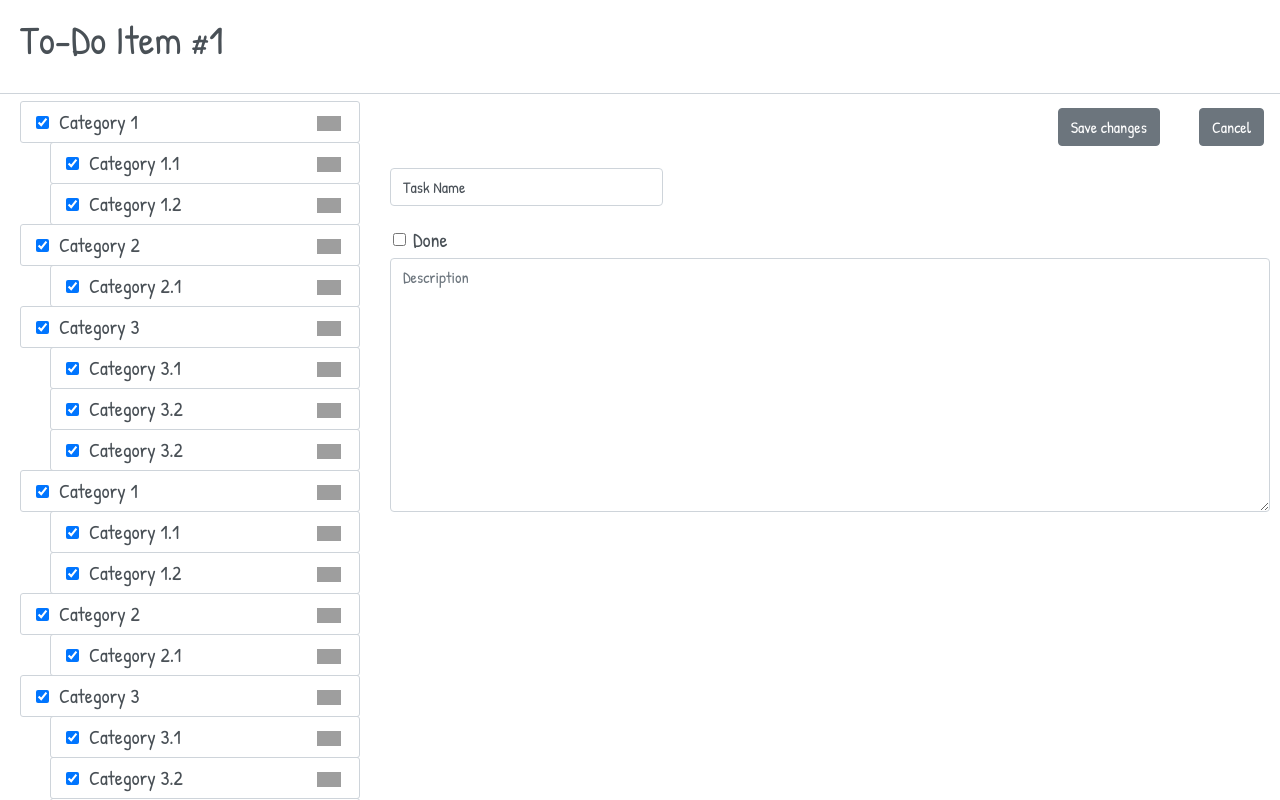
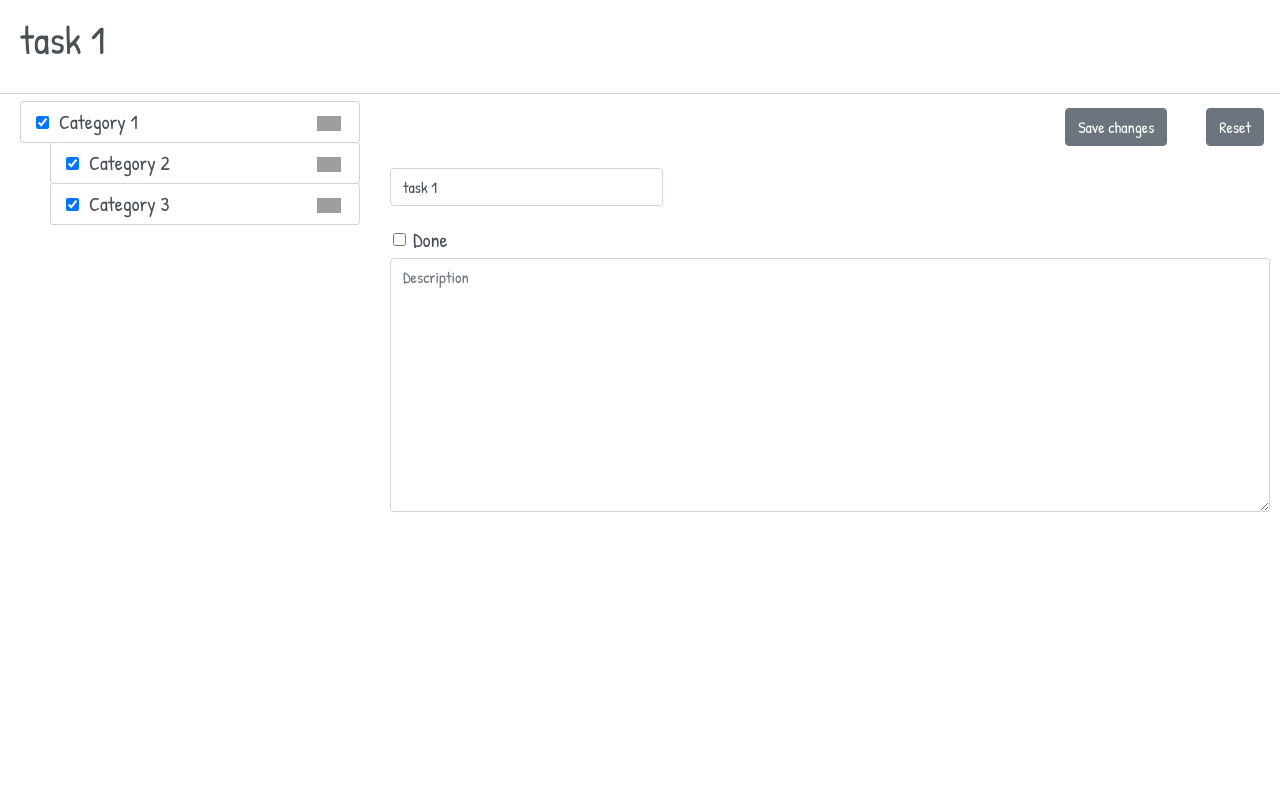
Before and after one commit to serjilyashenko/redux-tasks, a React app: page /tasks/1 in a window 1280 px wide. Built offline with nearby package versions, Linux system fonts and the light colour scheme; grey boxes are pictures that could not be loaded.

Commit message:
TaskEditor

```diff
--- /dev/null
+++ b/src/components/TaskEditor.jsx
@@ -0,0 +1,138 @@
+// @flow
+import * as React from 'react';
+import type { Task } from '../redux/state/tasksById/types';
+import type { TaskActions } from '../containers/TaskPageContainer';
+
+type Props = {
+  task: Task,
+  actions: TaskActions,
+};
+
+type State = {
+  title: string,
+  completed: boolean,
+  description: string,
+};
+
+type InputEvent = {
+  target: {
+    value: string,
+  },
+};
+
+class TaskEditor extends React.Component<Props, State> {
+  constructor(props: Props) {
+    super(props);
+
+    const { task: { title, completed, description } } = this.props;
+
+    this.state = {
+      title,
+      completed,
+      description,
+    };
+  }
+
+  onSubmit = (event: { preventDefault: () => any }) => {
+    event.preventDefault();
+  };
+
+  onTitleChange = (event: InputEvent) => this.setState({ title: event.target.value });
+
+  onDescriptionChange = (event: InputEvent) => this.setState({ description: event.target.value });
+
+  onCompletedChange = () =>
+    this.setState((prevState: State) => ({ completed: !prevState.completed }));
+
+  onResetForm = () => {
+    const { task: { title, completed, description } } = this.props;
+    this.setState({ title, completed, description });
+  };
+
+  onSave = () => {
+    const { task: { id, title, completed, description }, actions } = this.props;
+    const newTitle = this.state.title;
+    const newCompleted = this.state.completed;
+    const newDescription = this.state.description;
+
+    if (this.checkField(title, newTitle)) {
+      actions.rename(id, newTitle);
+    }
+
+    if (completed !== newCompleted) {
+      actions.complete(id);
+    }
+
+    if (this.checkField(description, newDescription)) {
+      actions.editDescription(id, newDescription);
+    }
+  };
+
+  checkField = <T>(oldValue: T, newValue: T) => newValue && oldValue !== newValue;
+
+  render() {
+    const { title, completed, description } = this.state;
+    const { onTitleChange, onDescriptionChange, onCompletedChange, onResetForm, onSave } = this;
+
+    return (
+      <form onSubmit={this.onSubmit}>
+        <div className="form-group">
+          <div className="column-area__container">
+            <div className="column-area_right">
+              <div className="inline-control">
+                <button type="button" className="btn btn-secondary inline-control" onClick={onSave}>
+                  Save changes
+                </button>
+              </div>
+              <div className="inline-control">
+                <button
+                  type="button"
+                  className="btn btn-secondary inline-control"
+                  onClick={onResetForm}
+                >
+                  Reset
+                </button>
+              </div>
+            </div>
+          </div>
+        </div>
+        <div className="form-group">
+          <div className="row">
+            <div className="col-4">
+              <input
+                type="task-name"
+                className="form-control"
+                placeholder=""
+                value={title}
+                onChange={onTitleChange}
+              />
+            </div>
+          </div>
+        </div>
+        <div className="form-check inline-control inline-control_checkbox">
+          <label htmlFor="task-done" className="form-check-label">
+            <input
+              name="task-done"
+              type="checkbox"
+              checked={completed}
+              className="form-check-input"
+              onChange={onCompletedChange}
+            />
+            Done
+          </label>
+        </div>
+        <div className="form-group">
+          <textarea
+            className="form-control"
+            rows="10"
+            placeholder="Description"
+            value={description}
+            onChange={onDescriptionChange}
+          />
+        </div>
+      </form>
+    );
+  }
+}
+
+export default TaskEditor;
--- a/src/components/TaskPage.jsx
+++ b/src/components/TaskPage.jsx
@@ -1,19 +1,17 @@
 /* eslint-disable */
-import React from 'react';
-import PropTypes from 'prop-types';
+// @flow
+import * as React from 'react';
 import { Link } from 'react-router-dom';
+import type { Task } from '../redux/state/tasksById/types';
+import TaskEditor from './TaskEditor';
+import type { TaskActions } from '../containers/TaskPageContainer';
 
-const TaskPageHeader = ({ id }) => (
-  <div className="grid-page__header">
-    <div className="column-area__container">
-      <div className="column-area column-area_left">
-        <h1>To-Do Item #{id}</h1>
-      </div>
-    </div>
-  </div>
-);
+type CategoryProps = {
+  id: number,
+  children?: React.Node,
+};
 
-const Category = ({ id, children }) => (
+const Category = ({ id, children }: CategoryProps) => (
   <div className="tree-group">
     <div className="tree-group__row">
       <Link className="tree-group__row-link" to={`/categories/${id}`} href={`/categories/${id}`}>
@@ -30,91 +28,27 @@ const Category = ({ id, children }) => (
 
 const Categories = () => (
   <div className="tree">
-    <Category id="1">
-      <Category id="1.1" />
-      <Category id="1.2" />
-    </Category>
-    <Category id="2">
-      <Category id="2.1" />
-    </Category>
-    <Category id="3">
-      <Category id="3.1" />
-      <Category id="3.2" />
-      <Category id="3.2" />
-    </Category>
-    <Category id="1">
-      <Category id="1.1" />
-      <Category id="1.2" />
-    </Category>
-    <Category id="2">
-      <Category id="2.1" />
-    </Category>
-    <Category id="3">
-      <Category id="3.1" />
-      <Category id="3.2" />
-      <Category id="3.2" />
-    </Category>
-    <Category id="1">
-      <Category id="1.1" />
-      <Category id="1.2" />
-    </Category>
-    <Category id="2">
-      <Category id="2.1" />
-    </Category>
-    <Category id="3">
-      <Category id="3.1" />
-      <Category id="3.2" />
-      <Category id="3.2" />
+    <Category id={1}>
+      <Category id={2} />
+      <Category id={3} />
     </Category>
   </div>
 );
 
-const TaskEdit = () => (
-  <form>
-    <div className="form-group">
+type Props = {
+  task: Task,
+  actions: TaskActions,
+};
+
+const TaskPage = ({ task, actions }: Props) => (
+  <div className="grid-page">
+    <div className="grid-page__header">
       <div className="column-area__container">
-        <div className="column-area_right">
-          <div className="inline-control">
-            <button type="button" className="btn btn-secondary inline-control">
-              Save changes
-            </button>
-          </div>
-          <div className="inline-control">
-            <button type="button" className="btn btn-secondary inline-control">
-              Cancel
-            </button>
-          </div>
+        <div className="column-area column-area_left">
+          <h1>{task.title}</h1>
         </div>
       </div>
     </div>
-    <div className="form-group">
-      <div className="row">
-        <div className="col-4">
-          <input
-            type=""
-            className="form-control"
-            placeholder=""
-            value="Task Name"
-            onChange={() => {}}
-          />
-        </div>
-      </div>
-    </div>
-    <div className="form-check inline-control inline-control_checkbox">
-      <label className="form-check-label">
-        <input type="checkbox" className="form-check-input" />
-        Done
-      </label>
-    </div>
-    <div className="form-group">
-      <textarea className="form-control" rows="10" placeholder="Description" />
-    </div>
-  </form>
-);
-
-const TaskPage = ({ id }) => (
-  <div className="grid-page">
-    <TaskPageHeader id={id} />
     <div className="grid-page__body">
       <div className="grid-page__body-left">
         <div className="scrollable-container">
@@ -126,7 +60,7 @@ const TaskPage = ({ id }) => (
       <div className="grid-page__body-center">
         <div className="scrollable-container">
           <div className="scrollable-container__content scrollable-container__content_left">
-            <TaskEdit />
+            <TaskEditor task={task} actions={actions} />
           </div>
         </div>
       </div>
@@ -134,8 +68,4 @@ const TaskPage = ({ id }) => (
   </div>
 );
 
-TaskPage.propTypes = {
-  id: PropTypes.number.isRequired,
-};
-
 export default TaskPage;
--- a/src/containers/RootContainer.jsx
+++ b/src/containers/RootContainer.jsx
@@ -74,6 +74,7 @@ const initialState = {
       title: 'task 2',
       completed: true,
       category: 2,
+      description: 'Very important task',
     },
     3: {
       id: 3,
--- a/src/containers/TaskPageContainer.jsx
+++ b/src/containers/TaskPageContainer.jsx
@@ -1,24 +1,50 @@
+// @flow
 import React from 'react';
-import PropTypes from 'prop-types';
-import TaskPage from 'components/TaskPage';
-import Page404 from 'components/Page404';
+import { connect } from 'react-redux';
+import TaskPage from '../components/TaskPage';
+import Page404 from '../components/Page404';
+import { taskByIdSelector } from '../redux/state/tasksById/selectors';
+import type { Task } from '../redux/state/tasksById/types';
+import { completeTask, editTaskDescription, renameTask } from '../redux/state/tasksById/actions';
 
-const TaskPageContainer = props => {
-  const id = Number(props.match.params.id);
+export type TaskActions = {
+  rename: (id: number, value: string) => any,
+  complete: (id: number) => any,
+  editDescription: (id: number, value: string) => any,
+};
 
-  if (Number.isNaN(id)) {
+type Props = {
+  task: Task | void,
+  actions: TaskActions,
+};
+
+type OwnProps = {
+  match: {
+    params: {
+      id: string,
+    },
+  },
+};
+
+const TaskPageContainer = ({ task, actions }: Props) => {
+  if (!task) {
     return <Page404 />;
   }
 
-  return <TaskPage id={id} />;
+  return <TaskPage task={task} actions={actions} />;
 };
 
-TaskPageContainer.propTypes = {
-  match: PropTypes.shape({
-    params: PropTypes.shape({
-      id: PropTypes.string.isRequired,
-    }).isRequired,
-  }).isRequired,
-};
+const mapStateToProps = (state: any, { match: { params: { id } } }: OwnProps) => ({
+  task: taskByIdSelector(state, id),
+});
 
-export default TaskPageContainer;
+const mapDispatchToProps = dispatch => ({
+  actions: {
+    rename: (id: number, title: string) => dispatch(renameTask(id, title)),
+    complete: (id: number) => dispatch(completeTask(id)),
+    editDescription: (id: number, description: string) =>
+      dispatch(editTaskDescription(id, description)),
+  },
+});
+
+export default connect(mapStateToProps, mapDispatchToProps)(TaskPageContainer);
```
